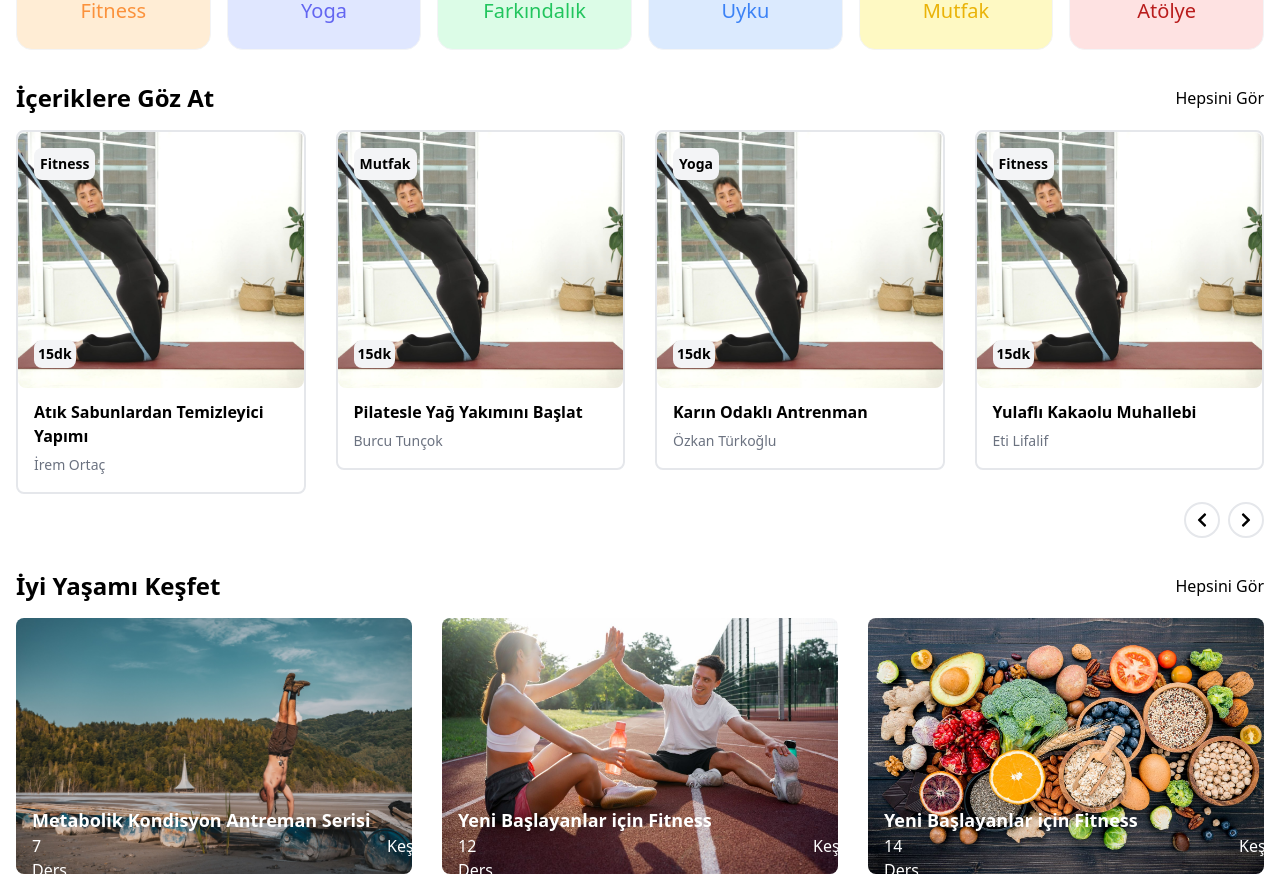
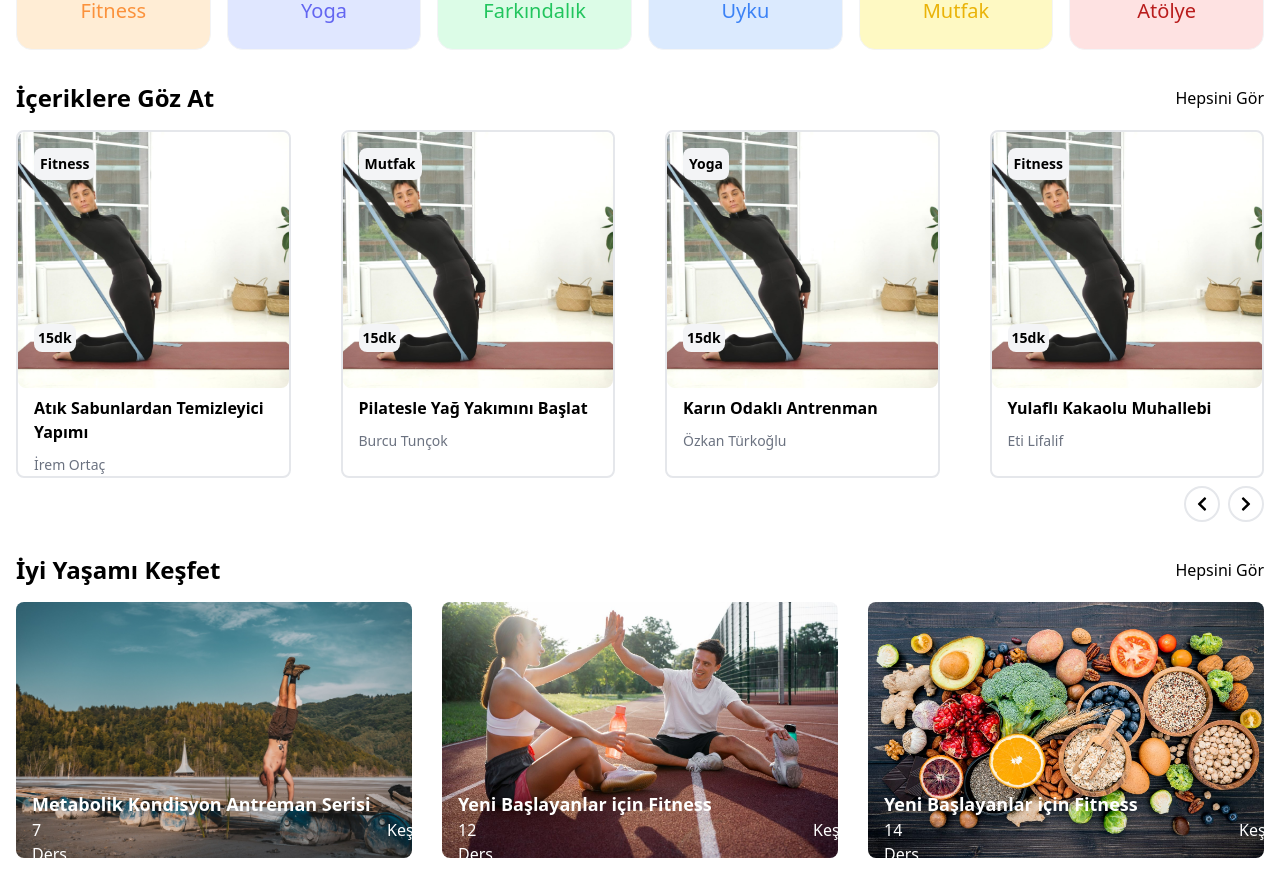
Before and after one commit to dogukancaner/iyiyasa-app, a React (Create React App) app: page / in a window 1280 px wide. Shown: the part 1020-1915 px from the top of the page. Built offline with nearby package versions, Linux system fonts and the light colour scheme.

Commit message:
update Category.js

```diff
--- a/src/components/Category.js
+++ b/src/components/Category.js
@@ -10,38 +10,38 @@ const Category = () => {
   return (
     <div className="container mx-auto p-4">
       <div className="grid grid-cols-3 gap-4 lg:grid-cols-6 md:grid-cols-3 sm:grid-cols-3">
-        <span className="flex flex-col items-center justify-center border border-gray-100 rounded-2xl p-6 bg-orange-100  hover:bg-white transition ease-in duration-700 ">
+        <span className="flex flex-col items-center justify-center border cursor-pointer border-gray-100 rounded-2xl p-6 bg-orange-100  hover:bg-white transition ease-in duration-700 ">
           <img src={Category1} alt="" />
           <p className=" text-orange-400 font-medium text-xl hidden md:block">
             Fitness
           </p>
         </span>
-        <span className="flex flex-col items-center justify-center border border-gray-100 rounded-2xl p-6 bg-indigo-100 hover:bg-white  transition ease-in duration-700 ">
+        <span className="flex flex-col items-center justify-center border cursor-pointer border-gray-100 rounded-2xl p-6 bg-indigo-100 hover:bg-white  transition ease-in duration-700 ">
           <img src={Category2} alt="" />
           <p className="text-indigo-500 font-medium text-xl hidden md:block ">
             Yoga
           </p>
         </span>
-        <span className="flex flex-col items-center justify-center border border-gray-100 rounded-2xl p-6 bg-green-100 hover:bg-white  transition ease-in duration-700">
+        <span className="flex flex-col items-center justify-center border cursor-pointer border-gray-100 rounded-2xl p-6 bg-green-100 hover:bg-white  transition ease-in duration-700">
           <img src={Category3} alt="" />
           <p className="text-center text-green-500 font-medium text-xl hidden md:block">
             {" "}
             Farkındalık
           </p>
         </span>
-        <span className="flex flex-col items-center justify-center border border-gray-100 rounded-2xl p-6 bg-blue-100 hover:bg-white  transition ease-in duration-700">
+        <span className="flex flex-col items-center justify-center border cursor-pointer border-gray-100 rounded-2xl p-6 bg-blue-100 hover:bg-white  transition ease-in duration-700">
           <img src={Category4} alt="" />
           <p className="text-center text-blue-500 font-medium text-xl hidden md:block">
             Uyku
           </p>
         </span>
-        <span className="flex flex-col items-center justify-center border border-gray-100 rounded-2xl p-6 bg-yellow-100 hover:bg-white  transition ease-in duration-700">
+        <span className="flex flex-col items-center justify-center border cursor-pointer border-gray-100 rounded-2xl p-6 bg-yellow-100 hover:bg-white  transition ease-in duration-700">
           <img src={Category5} alt="" />
           <p className="text-center text-yellow-500 font-medium text-xl hidden md:block">
             Mutfak
           </p>
         </span>
-        <span className="flex flex-col items-center justify-center border border-gray-100 rounded-2xl p-6 bg-red-100 hover:bg-white  transition ease-in duration-700">
+        <span className="flex flex-col items-center justify-center border cursor-pointer border-gray-100 rounded-2xl p-6 bg-red-100 hover:bg-white  transition ease-in duration-700">
           <img src={Category6} alt="" />
           <p className="text-center text-red-700 font-medium text-xl hidden md:block">
             Atölye
--- a/src/components/Content.js
+++ b/src/components/Content.js
@@ -9,7 +9,7 @@ import "swiper/css/pagination";
 import "swiper/css/navigation";
 
 // import required modules
-import { Pagination, Navigation, Autoplay } from "swiper";
+import { Pagination, Navigation } from "swiper";
 
 import { FaChevronRight } from "react-icons/fa";
 import { FaChevronLeft } from "react-icons/fa";
@@ -80,23 +80,23 @@ const Content = () => {
           slidesPerView={4}
           navigation={false}
           breakpoints={{
+            480: {
+              slidesPerView: 2,
+              spaceBetween: 30,
+            },
             640: {
-              slidesPerView: 2,
-              spaceBetween: 10,
-            },
-            768: {
               slidesPerView: 3,
-              spaceBetween: 20,
+              spaceBetween: 40,
             },
             1024: {
               slidesPerView: 4,
-              spaceBetween: 30,
+              spaceBetween: 50,
             },
           }}
         >
           {sliderObject.map((item, index) => (
             <SwiperSlide key={index}>
-              <div className="border-2 border-gray-200 rounded-lg">
+              <div className="border-2  border-gray-200 rounded-lg">
                 <div className="flex flex-col items-start relative">
                   <img
                     src={item.image}
@@ -106,11 +106,11 @@ const Content = () => {
                   <span className="absolute left-4 top-4 text-black border-2 p-1 border-transparent rounded-lg text-sm bg-gray-100 font-bold">
                     {item.category}
                   </span>
-                  <span className="absolute top-52 left-4 text-black border-gray-100  p-1 rounded-lg text-sm bg-gray-100 font-bold">
+                  <span className="absolute top-48 left-4 text-black border-gray-100  p-1 rounded-lg text-sm bg-gray-100 font-bold">
                     15dk
                   </span>
-                  <div className="pl-4 mb-4 mt-2">
-                    <h1 className="text-x font-bold mt-1 mb-1">{item.title}</h1>
+                  <div className="pl-4 h-20 mt-2">
+                    <h1 className="text-x font-bold lg:mb-2">{item.title}</h1>
                     <span className="text-sm text-gray-500  font-medium">
                       {item.instructor}
                     </span>
```
